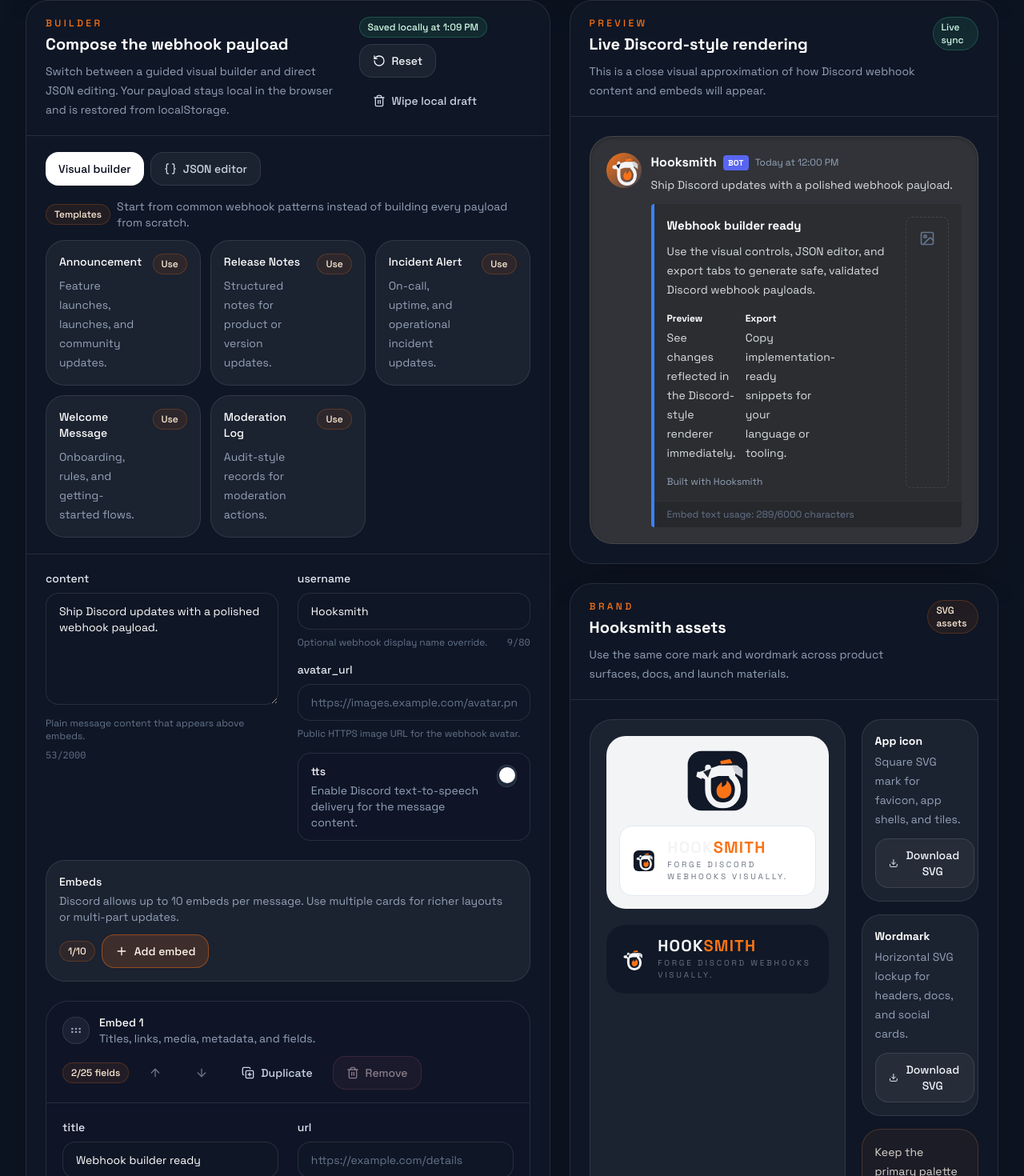
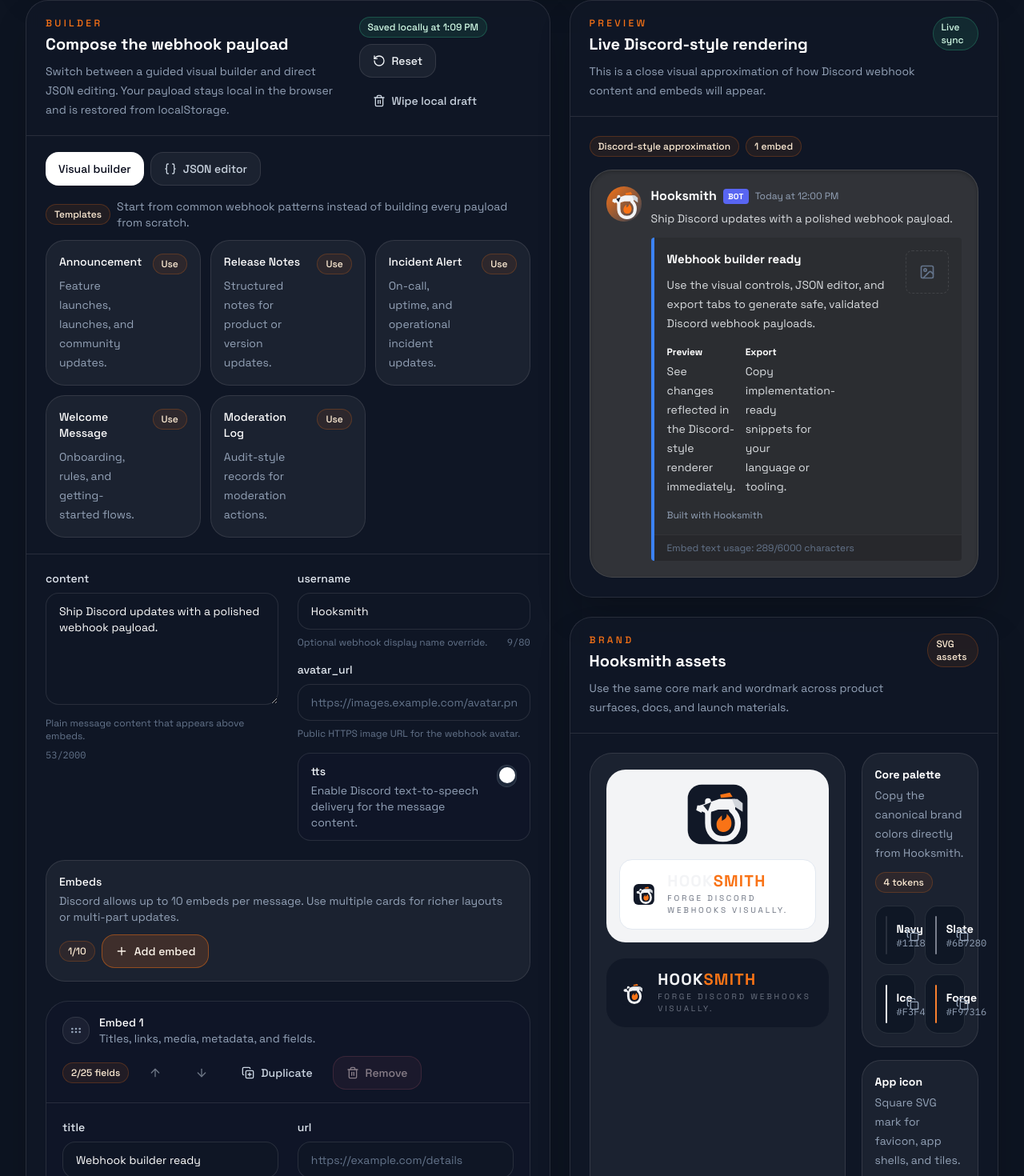
Before and after one commit to StephenScoza/hooksmith, a React (Vite) app: page / in a window 1280 px wide. Shown: the part 656-2126 px from the top of the page at 80% size. Built offline with nearby package versions, Linux system fonts and the light colour scheme.

Commit message:
Improve mobile layout and brand utilities

```diff
--- a/src/App.tsx
+++ b/src/App.tsx
@@ -77,7 +77,7 @@
                 </div>
               </div>
 
-              <div className="grid grid-cols-3 gap-3">
+              <div className="grid grid-cols-2 gap-3 sm:grid-cols-3">
                 <div className="rounded-2xl border border-white/10 bg-white/5 p-4">
                   <p className="text-xs uppercase tracking-[0.2em] text-slate-400">Embeds</p>
                   <p className="mt-2 text-2xl font-semibold text-white">{payload.embeds.length}</p>
@@ -86,7 +86,7 @@
                   <p className="text-xs uppercase tracking-[0.2em] text-slate-400">Fields</p>
                   <p className="mt-2 text-2xl font-semibold text-white">{fieldCount}</p>
                 </div>
-                <div className="rounded-2xl border border-white/10 bg-white/5 p-4">
+                <div className="col-span-2 rounded-2xl border border-white/10 bg-white/5 p-4 sm:col-span-1">
                   <p className="text-xs uppercase tracking-[0.2em] text-slate-400">Payload</p>
                   <p className="mt-2 flex items-center gap-2 text-sm font-medium text-white">
                     <HardDriveDownload className="h-4 w-4 text-orange-300" />
--- a/src/components/brand/BrandAssetsPanel.tsx
+++ b/src/components/brand/BrandAssetsPanel.tsx
@@ -1,4 +1,5 @@
-import { Download } from 'lucide-react';
+import { Check, Copy, Download } from 'lucide-react';
+import { useState } from 'react';
 import { BrandLogo } from './BrandLogo';
 import { HooksmithMark } from './HooksmithMark';
 import { Button, Panel, PanelHeader, SmallBadge } from '../ui/FormControls';
@@ -16,7 +17,22 @@
   }
 ];
 
+const palette = [
+  { name: 'Navy', value: '#111827' },
+  { name: 'Slate', value: '#6B7280' },
+  { name: 'Ice', value: '#F3F4F6' },
+  { name: 'Forge', value: '#F97316' }
+];
+
 export function BrandAssetsPanel() {
+  const [copiedValue, setCopiedValue] = useState<string | null>(null);
+
+  async function copyValue(value: string) {
+    await navigator.clipboard.writeText(value);
+    setCopiedValue(value);
+    window.setTimeout(() => setCopiedValue(null), 1400);
+  }
+
   return (
     <Panel>
       <PanelHeader
@@ -43,6 +59,38 @@
         </div>
 
         <div className="space-y-4">
+          <div className="rounded-[1.5rem] border border-white/10 bg-white/5 p-4">
+            <div className="mb-4 flex flex-wrap items-center justify-between gap-3">
+              <div>
+                <p className="text-sm font-semibold text-white">Core palette</p>
+                <p className="mt-1 text-sm leading-6 text-slate-400">Copy the canonical brand colors directly from Hooksmith.</p>
+              </div>
+              <SmallBadge>4 tokens</SmallBadge>
+            </div>
+
+            <div className="grid gap-3 sm:grid-cols-2">
+              {palette.map((color) => (
+                <button
+                  key={color.value}
+                  type="button"
+                  onClick={() => copyValue(color.value)}
+                  className="flex items-center gap-3 rounded-2xl border border-white/10 bg-[#0f1725] p-3 text-left transition hover:border-orange-400/40 hover:bg-orange-400/5"
+                >
+                  <span className="h-12 w-12 rounded-xl border border-white/10" style={{ backgroundColor: color.value }} />
+                  <span className="min-w-0 flex-1">
+                    <span className="block text-sm font-semibold text-white">{color.name}</span>
+                    <span className="block font-mono text-xs text-slate-400">{color.value}</span>
+                  </span>
+                  {copiedValue === color.value ? (
+                    <Check className="h-4 w-4 shrink-0 text-emerald-300" />
+                  ) : (
+                    <Copy className="h-4 w-4 shrink-0 text-slate-400" />
+                  )}
+                </button>
+              ))}
+            </div>
+          </div>
+
           {assets.map((asset) => (
             <div key={asset.name} className="rounded-[1.5rem] border border-white/10 bg-white/5 p-4">
               <div className="flex flex-wrap items-center justify-between gap-3">
--- a/src/components/preview/PreviewPanel.tsx
+++ b/src/components/preview/PreviewPanel.tsx
@@ -35,6 +35,10 @@
       />
 
       <div className="p-5 sm:p-6">
+        <div className="mb-4 flex flex-wrap items-center gap-2 text-xs text-slate-400">
+          <SmallBadge>Discord-style approximation</SmallBadge>
+          <SmallBadge>{payload.embeds.length} embed{payload.embeds.length === 1 ? '' : 's'}</SmallBadge>
+        </div>
         <div className="rounded-[1.75rem] border border-white/10 bg-[#313338] p-4 shadow-inner shadow-black/20 sm:p-5">
           <div className="flex items-start gap-3">
             <div className="grid h-11 w-11 shrink-0 place-items-center overflow-hidden rounded-full bg-gradient-to-br from-orange-500 to-slate-700 text-sm font-semibold text-white">
@@ -72,7 +76,7 @@
                     className="overflow-hidden rounded bg-[#2b2d31]"
                     style={{ borderLeft: `4px solid ${decimalToHex(embed.color)}` }}
                   >
-                    <div className="flex gap-4 p-4">
+                    <div className="flex flex-col gap-4 p-4 sm:flex-row">
                       <div className="min-w-0 flex-1">
                         {embed.author?.name?.trim() ? (
                           <div className="mb-2 flex items-center gap-2">
@@ -129,9 +133,9 @@
                       </div>
 
                       {embed.thumbnail?.url?.trim() ? (
-                        <img src={embed.thumbnail.url} alt="" className="h-20 w-20 rounded-lg object-cover" />
+                        <img src={embed.thumbnail.url} alt="" className="h-20 w-20 self-start rounded-lg object-cover" />
                       ) : (
-                        <div className="hidden rounded-lg border border-dashed border-white/10 p-4 text-slate-500 xl:block">
+                        <div className="hidden self-start rounded-lg border border-dashed border-white/10 p-4 text-slate-500 xl:block">
                           <ImageIcon className="h-5 w-5" />
                         </div>
                       )}
```
